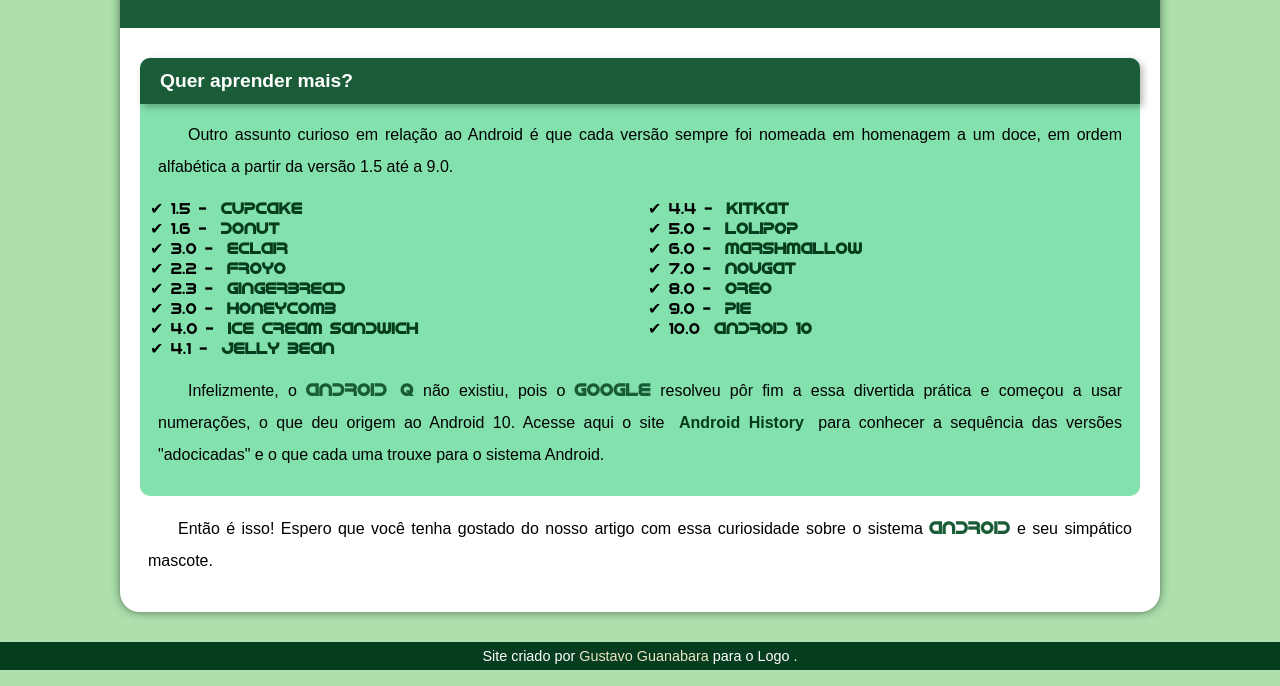
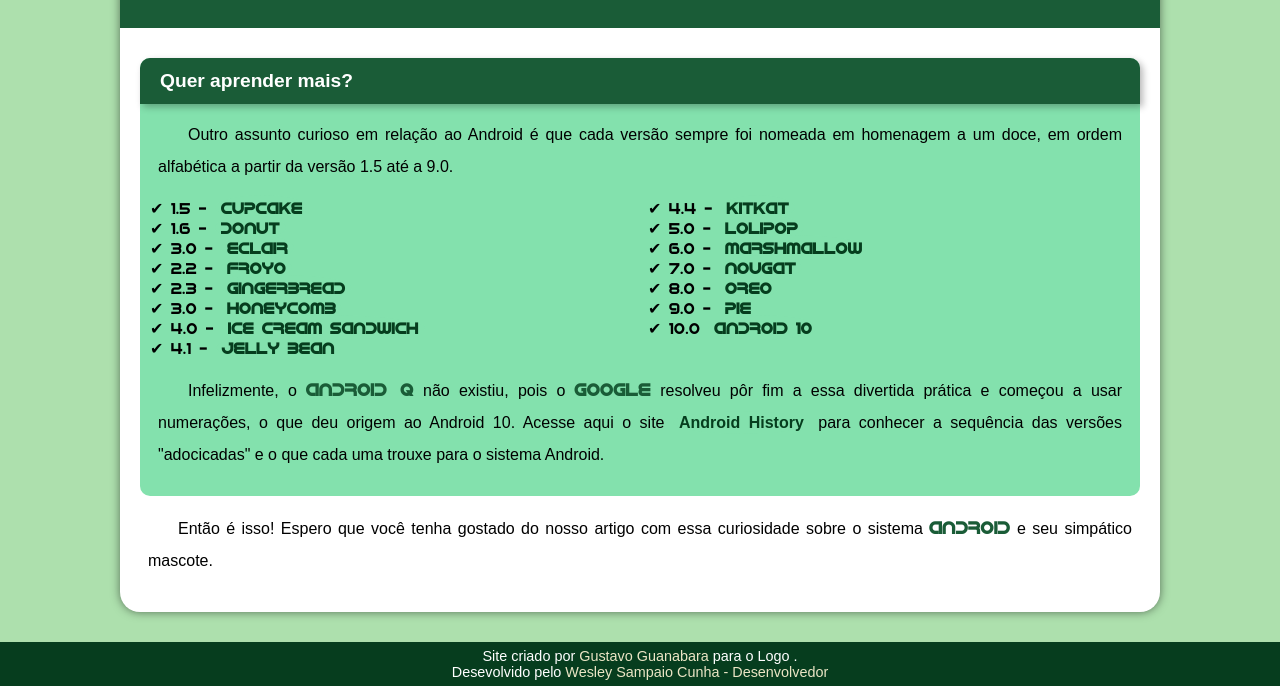
Before and after one commit to WesleySampaioCunha/projeto-android, a plain HTML site: page index.html in a window 1280 px wide. Shown: the part 2493-3179 px from the top of the page. Drawn offline with Linux system fonts and the light colour scheme; files whose address does not match are found by name; a web font is replaced by a local one.

Commit message:
atualizando pagina html

```diff
--- a/index.html
+++ b/index.html
@@ -166,6 +166,7 @@
 
      <footer>
         <p>Site criado por <a href="https://github.com/gustavoguanabara" target="_blank">Gustavo Guanabara</a> para o Logo <a href="https://www.youtube.com/@CursoemVideo" target="_blank"><img src="../HTML/EX010/cursoemvideologa.png" alt="" style="width: 20px;"></a>.</p>
+        <p>Desevolvido pelo <a href="https://github.com/WesleySampaioCunha"> Wesley Sampaio Cunha - Desenvolvedor</a></p>
      </footer>
 
 </body>
```
